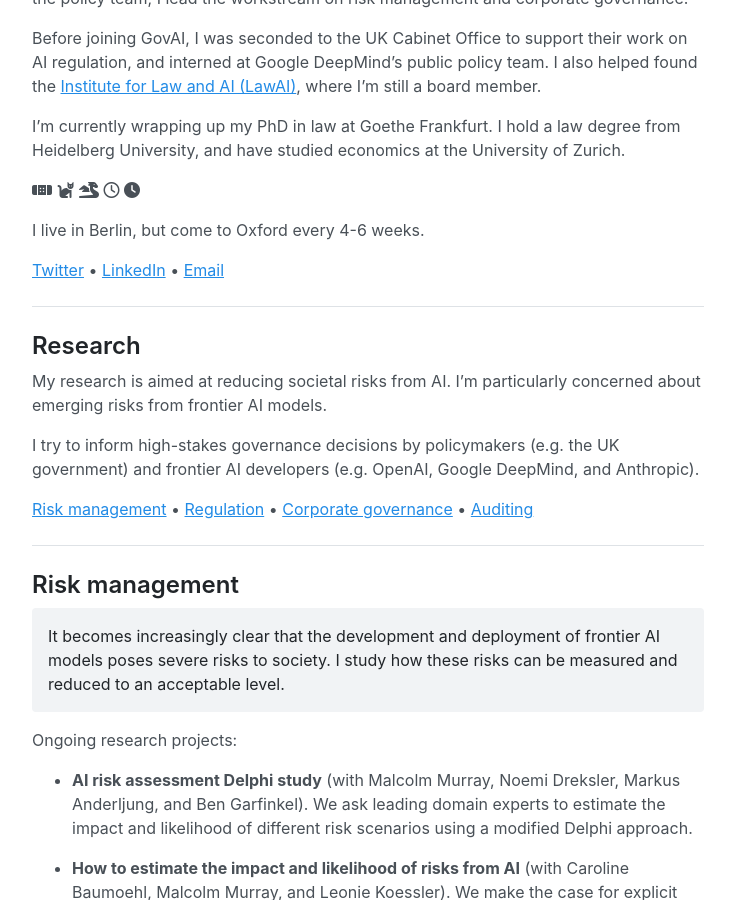
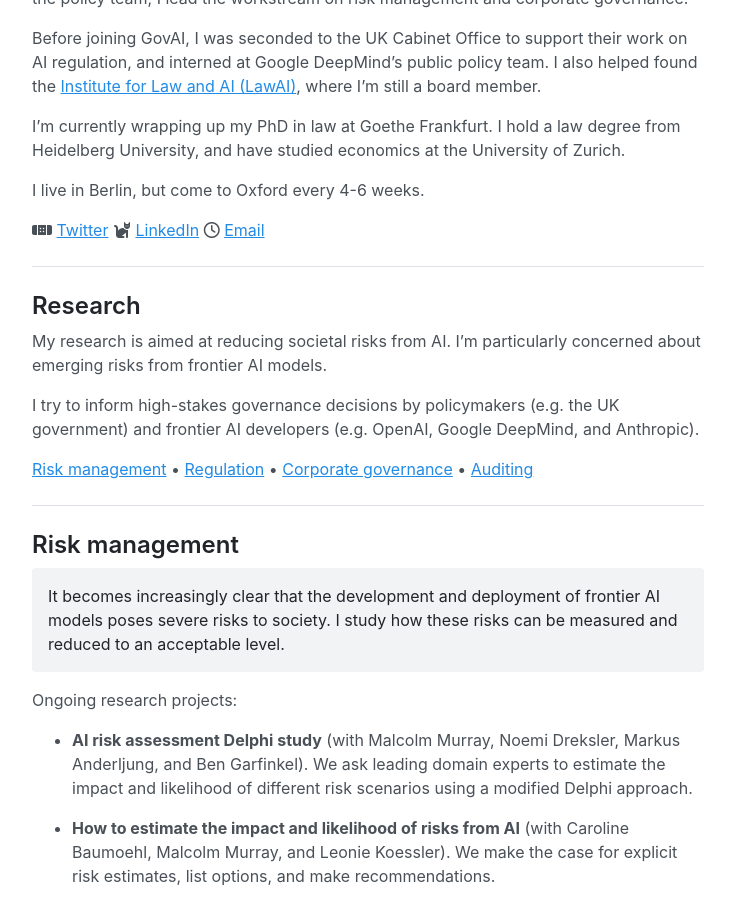
Before and after one commit to jonasschuett/jonasschuett.github.io, a Jekyll site: the page built from _posts/2020-04-04-introduction.md, in a window 1280 px wide and 900 px high, scrolled down 770 px. Shown: the whole window, without its empty margins (272-1007 px from the left). Built offline with Jekyll 4.4.1, drawn with Linux system fonts in a browser that asks for light colours; nearby versions of some CDN libraries.

Commit message:
Update 2020-04-04-introduction.md

```diff
--- a/_posts/2020-04-04-introduction.md
+++ b/_posts/2020-04-04-introduction.md
@@ -12,15 +12,9 @@ Before joining GovAI, I was seconded to the UK Cabinet Office to support their w
 
 I’m currently wrapping up my PhD in law at Goethe Frankfurt. I hold a law degree from Heidelberg University, and have studied economics at the University of Zurich.
 
-<i class="fas fa-band-aid"></i>
-<i class="fas fa-cat"></i>
-<i class="fas fa-dragon"></i>
-<i class="far fa-clock"></i>
-<i class="fas fa-clock"></i>
-
 I live in Berlin, but come to Oxford every 4-6 weeks.
 
-[Twitter](https://twitter.com/jonasschuett) • [LinkedIn](https://www.linkedin.com/in/jonasschuett) • [Email](mailto:jonas.schuett@governance.ai)
+<i class="fas fa-band-aid"></i> [Twitter](https://twitter.com/jonasschuett) <i class="fas fa-cat"></i> [LinkedIn](https://www.linkedin.com/in/jonasschuett) <i class="far fa-clock"></i> [Email](mailto:jonas.schuett@governance.ai)
 
 ---
 
```
